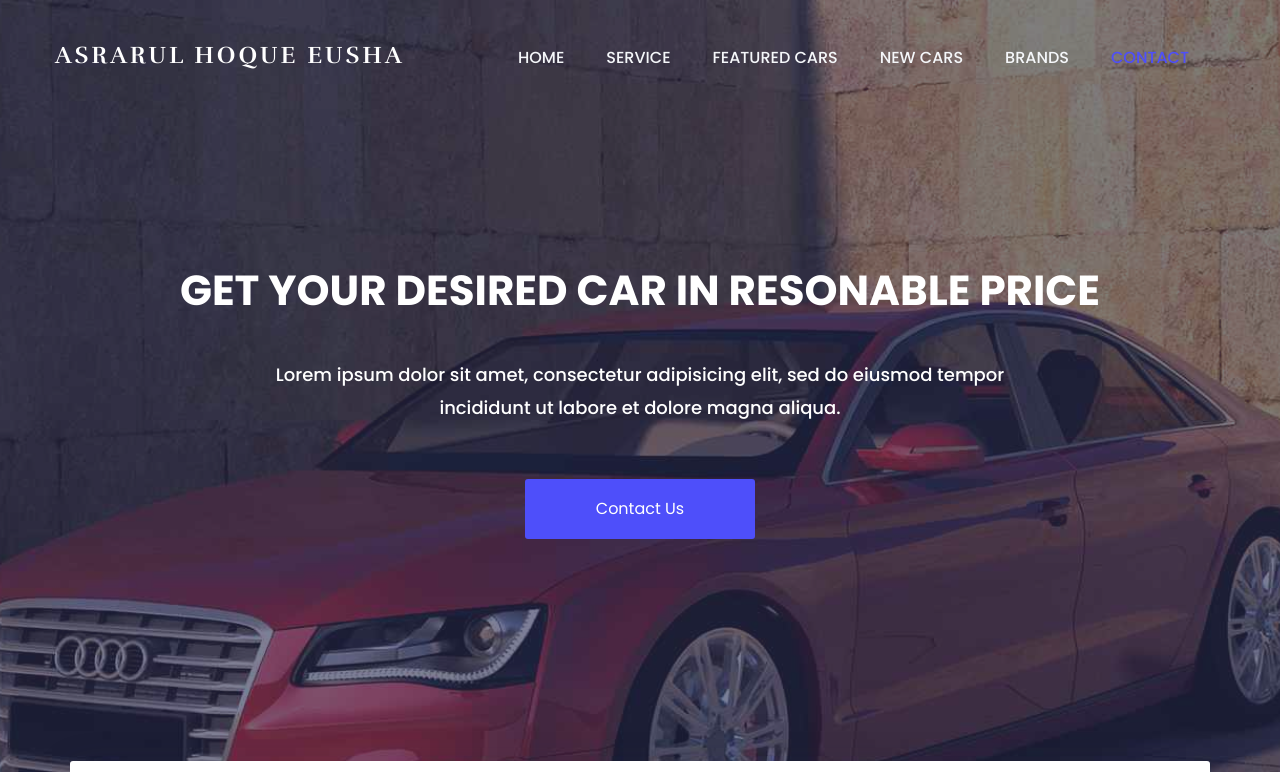
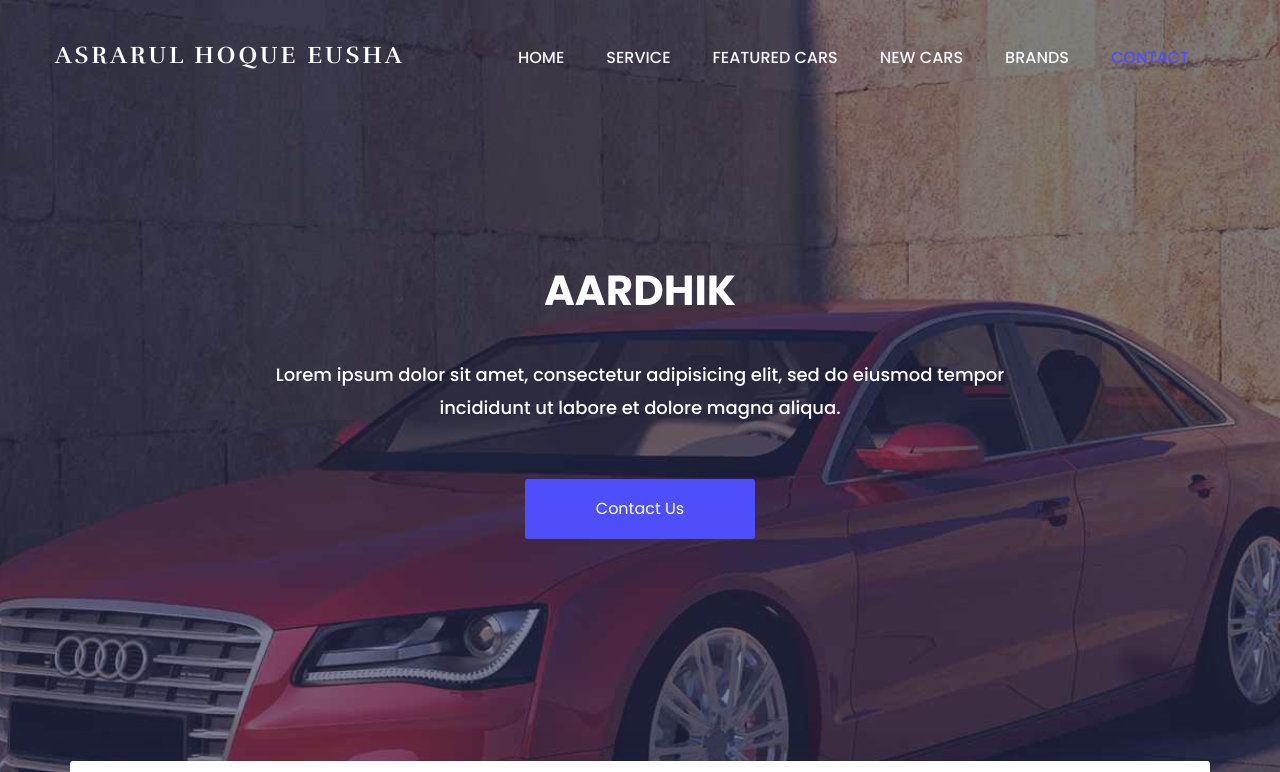
Before and after one commit to brin92/carvilla, a plain HTML site: page sourcecode/index.html in a window 1280 px wide. Shown: the top 772 px of the page. Drawn offline with nearby package versions, Linux system fonts and the light colour scheme.

Commit message:
Update2 index.html

```diff
--- a/sourcecode/index.html
+++ b/sourcecode/index.html
@@ -105,7 +105,7 @@
 
 			<div class="container">
 				<div class="welcome-hero-txt">
-					<h2>get your desired car in resonable price</h2>
+					<h2>AARDHIK</h2>
 					<p>
 						Lorem ipsum dolor sit amet, consectetur adipisicing elit, sed do eiusmod tempor incididunt ut labore et dolore   magna aliqua.
 					</p>
```
